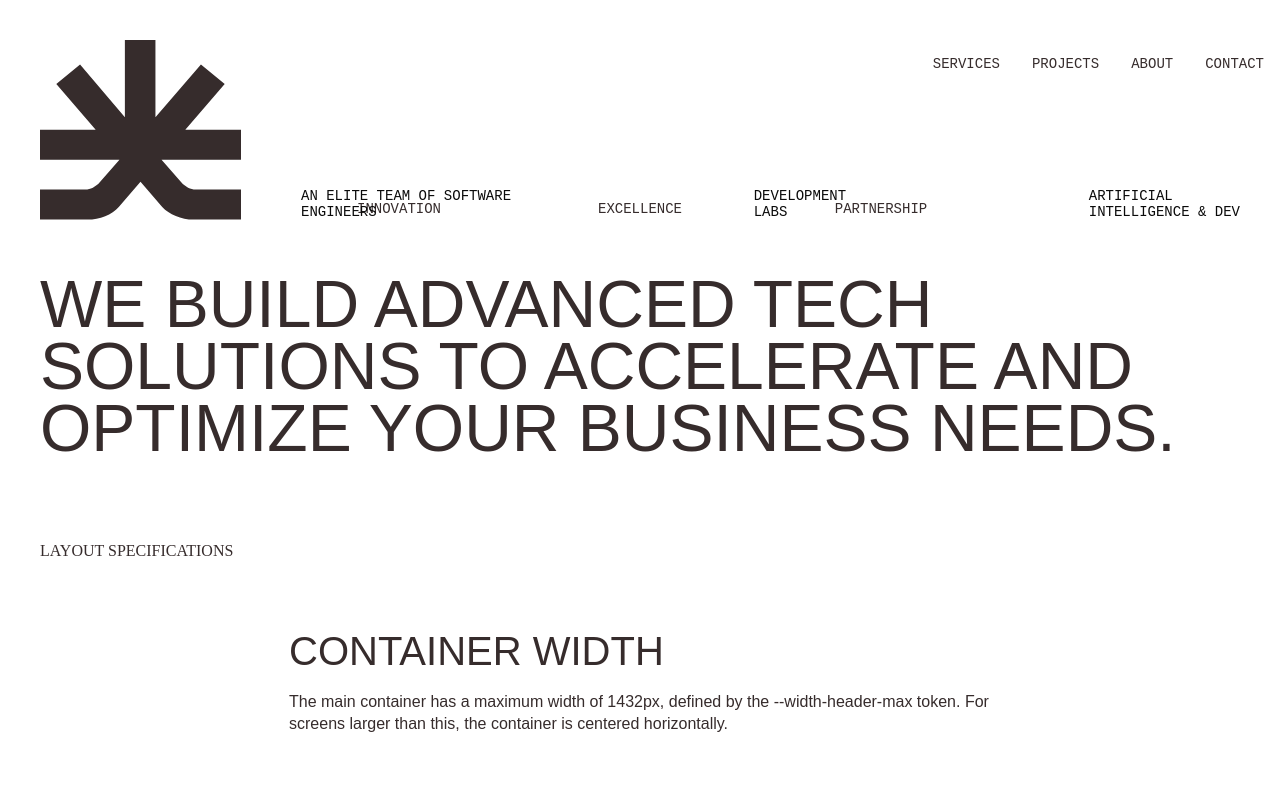
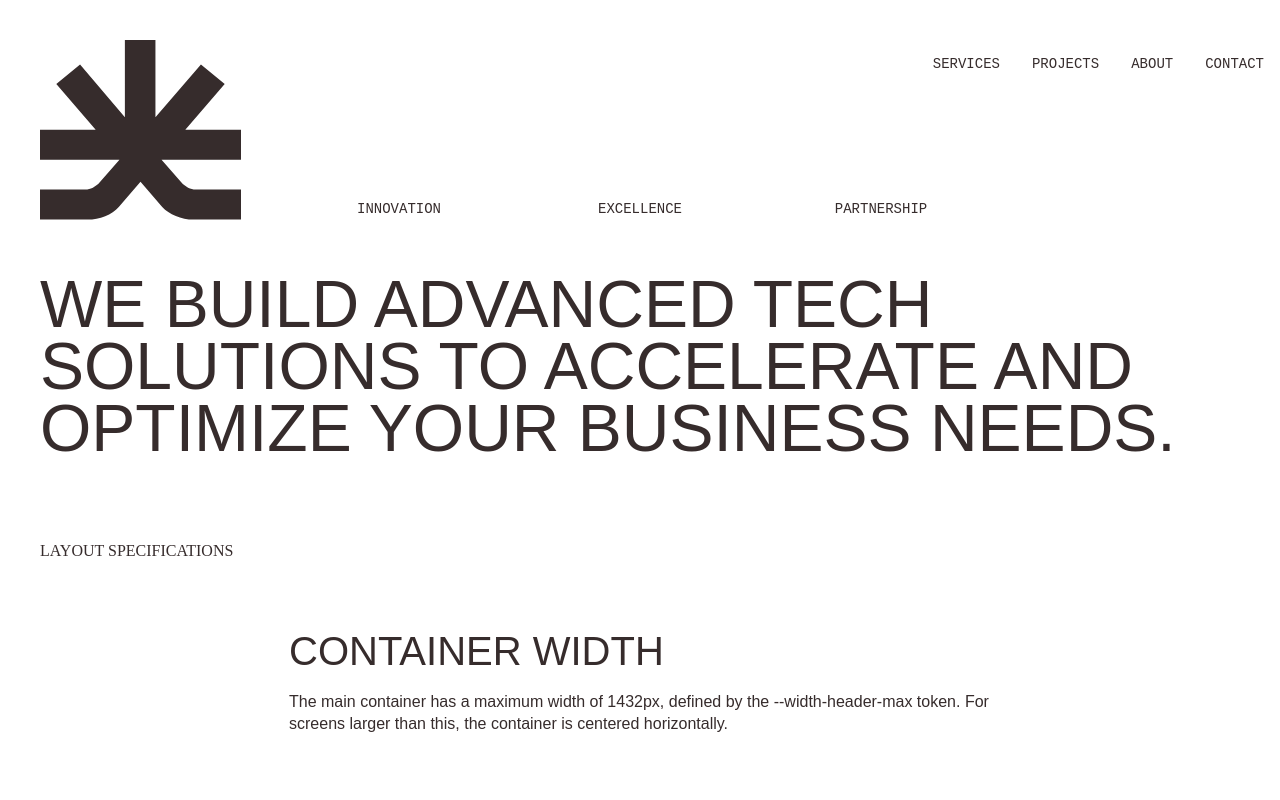
Before and after one commit to Nacho-Rovira/v0-landings-with-ai-tailor-hub, a Next.js app: page /layout-demo in a window 1280 px wide. Shown: the top 800 px of the page. Built offline with nearby package versions, Linux system fonts and the light colour scheme.

Commit message:
feat: hide header info blocks
Remove conditional rendering of info blocks for complete visibility control.

#VERCEL_SKIP

Co-authored-by: Nacho Rovira <228539233+Nacho-Rovira@users.noreply.github.com>

```diff
--- a/components/Header/Header.tsx
+++ b/components/Header/Header.tsx
@@ -91,29 +91,11 @@ export const Header = React.forwardRef<HTMLElement, HeaderProps>(
           </Menu>
         </div>
 
-        {/* Main content with logo and info */}
+        {/* Main content with logo */}
         <div className="header__content mt-10">
           <div className="header__logo">
             <TailorHubLogo size={isScrolling ? "small" : "large"} aria-label="Tailor Hub" />
           </div>
-
-          {/* Info blocks - hidden in scrolling variant */}
-          {!isScrolling && (
-            <div className="header__info">
-              <div className="header__info-item">
-                <p>AN ELITE TEAM OF SOFTWARE</p>
-                <p>ENGINEERS</p>
-              </div>
-              <div className="header__info-item">
-                <p>DEVELOPMENT</p>
-                <p>LABS</p>
-              </div>
-              <div className="header__info-item">
-                <p>ARTIFICIAL</p>
-                <p>INTELLIGENCE & DEV</p>
-              </div>
-            </div>
-          )}
         </div>
       </header>
     )
```
